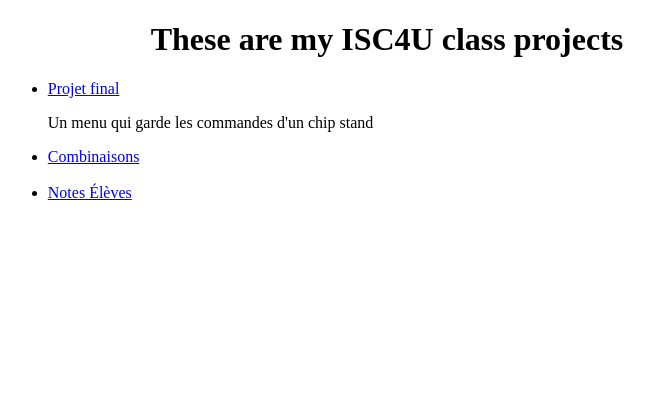
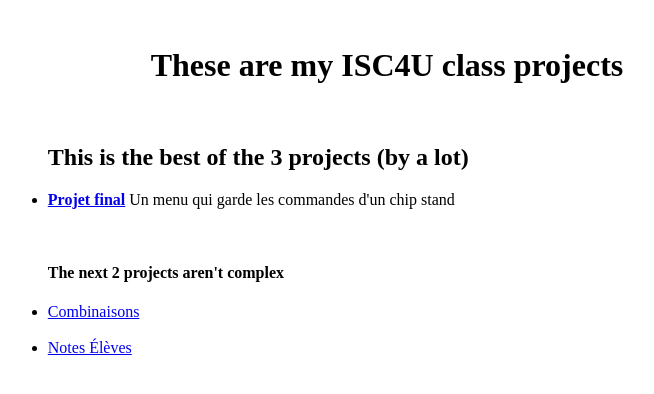
Before and after one commit to jerbail31/Projets-personel, a plain HTML site: page ICS4U/index.html in a window 1280 px wide. Shown: the whole page, without its empty margins (253-907 px from the left). Drawn offline with Linux system fonts and the light colour scheme.

Commit message:
update index

```diff
--- a/ICS4U/index.html
+++ b/ICS4U/index.html
@@ -9,15 +9,25 @@
             ul {
                 margin-left: 20%;
             }
+            .projetFinal {
+                font-weight: bolder;
+            }
         </style>
     </head>
     <body>
+        <br/>
         <h1>These are my ISC4U class projects</h1>
+        <br/>
         <ul>
+            <h2>This is the best of the 3 projects (by a lot)</h2>
             <li>
-                <a href="Menu/ProjetFinal.html">Projet final</a>
-                <p>Un menu qui garde les commandes d'un chip stand</p>
+                <p>
+                    <a class="projetFinal" href="Menu/ProjetFinal.html">Projet final</a>
+                    Un menu qui garde les commandes d'un chip stand
+                </p>
+            <br/>
             </li>
+            <h4>The next 2 projects aren't complex</h4>
             <li>
                 <a href="KparmiN/U3A2_KparmiN.html">Combinaisons</a>
             </li>
```
